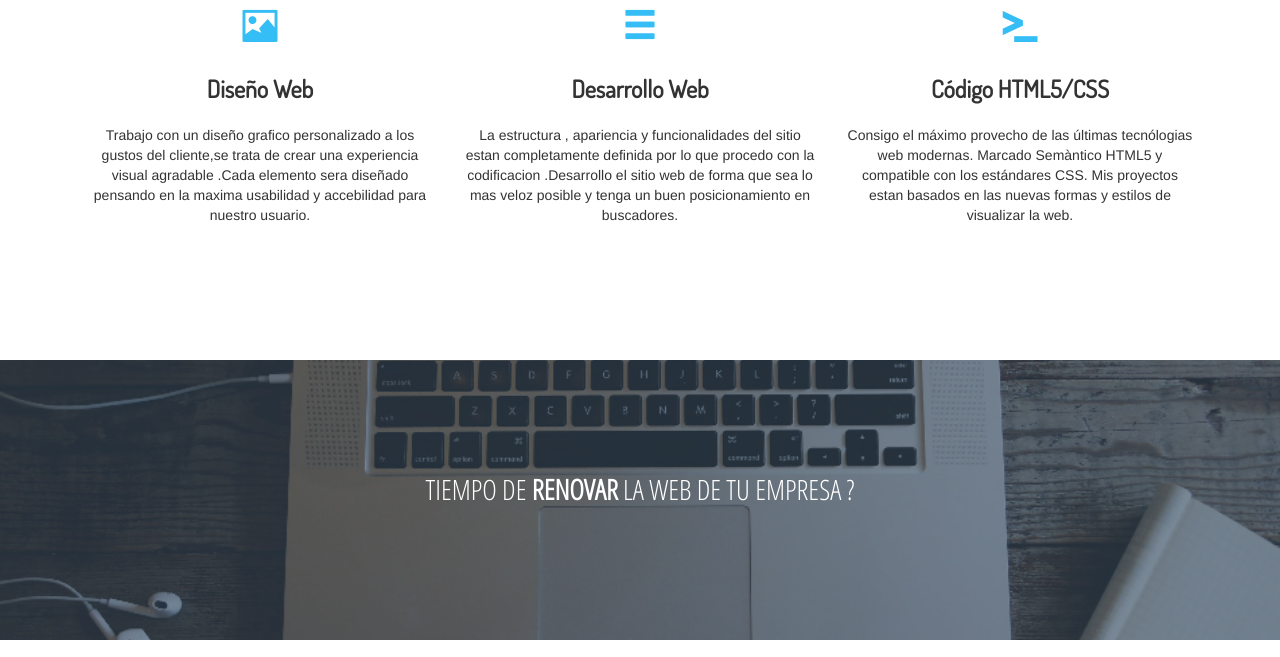
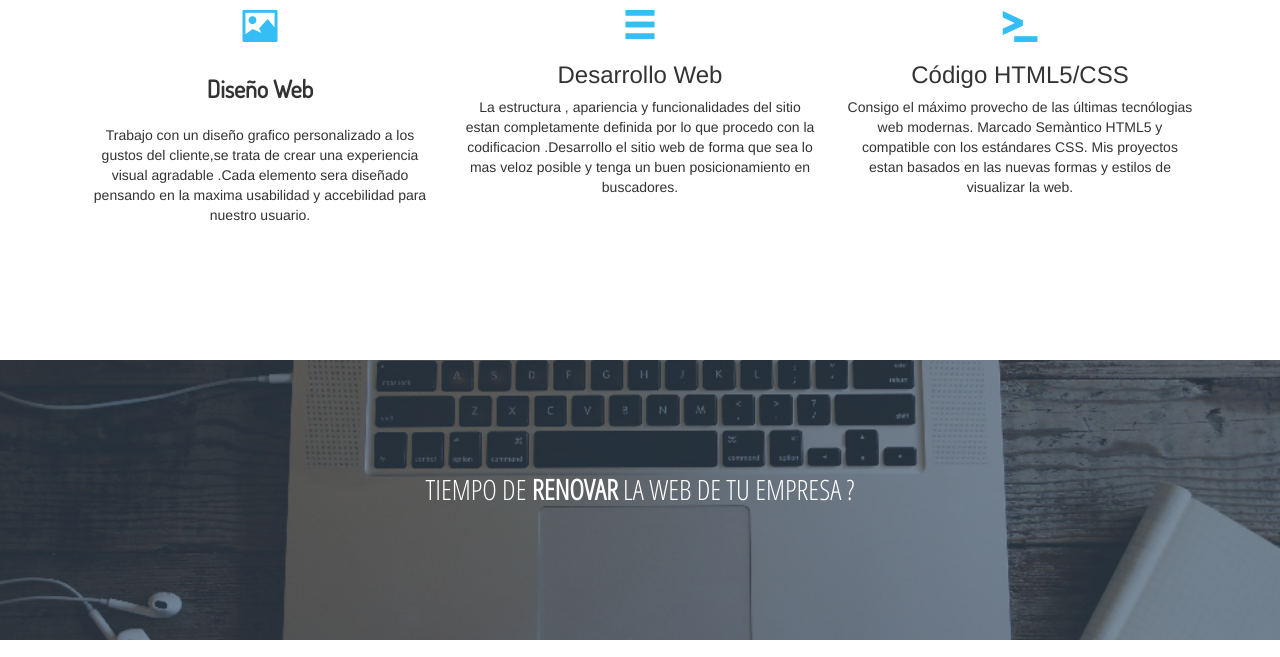
Before and after one commit to MarisolLuna/portafolio, a plain HTML site: page index.html in a window 1280 px wide. Shown: the part 2493-3150 px from the top of the page. Drawn offline with nearby package versions, Linux system fonts and the light colour scheme.

```diff
--- a/index.html
+++ b/index.html
@@ -122,13 +122,13 @@
                      </div>
                      <div class="col-md-4 text-center">
                      <span class="glyphicon glyphicon-menu-hamburger" aria-hidden="true"></span>
-                     <h3 class="sub">Desarrollo Web</h3>
+                     <h3>Desarrollo Web</h3>
                      <p>La estructura , apariencia y funcionalidades del sitio estan completamente definida por lo que procedo con la codificacion .Desarrollo el sitio web de forma que sea lo mas veloz posible y tenga un buen posicionamiento en buscadores.</p>
                      </div>
                      <div class="col-md-4 text-center">
                      <span class="glyphicon glyphicon-console" aria-hidden="true"></span>
 
-                     <h3 class="sub"> Código HTML5/CSS</h3>
+                     <h3> Código HTML5/CSS</h3>
                      <p>Consigo el máximo provecho de las últimas tecnólogias web modernas. Marcado Semàntico HTML5 y compatible con los estándares CSS. Mis proyectos estan basados en las nuevas formas y estilos de visualizar la web.</p>
                      </div>
              </div>
```
